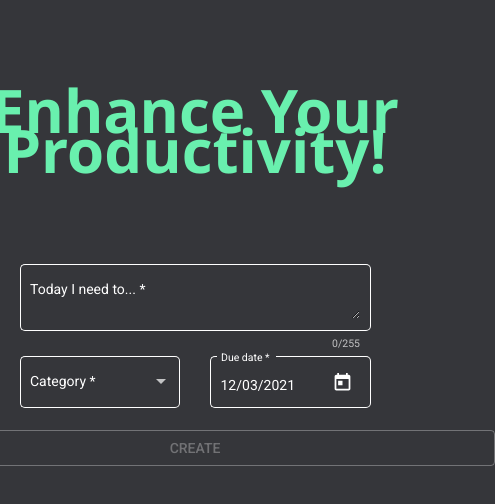
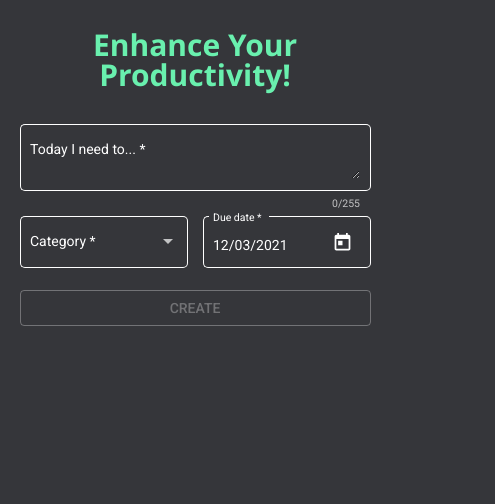
Before and after one commit to JayLeonn/jrl-to-do-app, an Angular app: page /home in a window 390 px wide. Shown: the top 504 px of the page, 495 px wide, since content can reach past the window. Built offline with nearby package versions, Linux system fonts and the light colour scheme.

Commit message:
new category, responsiveness

```diff
--- a/src/app/models/enums/task-category.enum.ts
+++ b/src/app/models/enums/task-category.enum.ts
@@ -4,4 +4,5 @@ export enum TaskCategoryType {
   Sports = 'sports',
   Payment = 'payment',
   Meeting = 'meeting',
+  Other = 'other'
 }
--- a/src/app/modules/not-found/components/not-found/not-found.component.css
+++ b/src/app/modules/not-found/components/not-found/not-found.component.css
@@ -53,9 +53,3 @@ h2.redirect {
 span:focus {
   outline: 0 !important;
 }
-
-@media only screen and (max-width: 1024px) {
-  .error-container {
-    display: none;
-  }
-}
--- a/src/app/pages/home-page/home-page-layout/home-page-layout.component.css
+++ b/src/app/pages/home-page/home-page-layout/home-page-layout.component.css
@@ -19,6 +19,27 @@ h1 {
   margin: 1.5em 0;
   color: var(--primaryColor);
   font-size: 60px;
-  line-height: 40px;
+  line-height: 60px;
   text-align: center;
 }
+
+
+@media only screen and (max-width: 1024px) {
+  h1 {
+    font-size: 40px;
+    line-height: 40px;
+  }
+
+@media only screen and (max-width: 768px) {
+  h1 {
+    font-size: 30px;
+    line-height: 30px;
+    margin: 30px 0;
+  }
+
+  .new-task-actions {
+    position: static;
+  }
+}
+
+}
--- a/src/app/pages/home-page/list-of-tasks/list-of-tasks.component.css
+++ b/src/app/pages/home-page/list-of-tasks/list-of-tasks.component.css
@@ -1,5 +1,6 @@
 .list-of-tasks {
   width: 600px;
+  max-width: 85vw;
   margin: 0 auto;
 }
 
--- a/src/app/pages/home-page/new-task/new-task.component.css
+++ b/src/app/pages/home-page/new-task/new-task.component.css
@@ -9,4 +9,5 @@
 
 .new-task-container {
   width: 600px;
+  max-width: 90vw;
 }
--- a/src/app/pages/home-page/task-container/task-container.component.css
+++ b/src/app/pages/home-page/task-container/task-container.component.css
@@ -114,3 +114,24 @@ div.meeting
   background-color: var(--meetingColor);
   background: var(--meetingColor);
 }
+
+/* Other */
+div.other
+  + ::ng-deep
+  .mat-checkbox-checked.mat-accent
+  .mat-checkbox-background,
+.mat-checkbox-indeterminate.mat-accent .mat-checkbox-background,
+div.other
+  + ::ng-deep
+  .mat-checkbox-checked.mat-accent
+  .mat-checkbox-ripple
+  .mat-ripple-element {
+  background-color: var(--otherColor);
+  background: var(--otherColor);
+}
+
+@media only screen and (max-width: 1024px) {
+    .description, .date{
+        font-size: 12px;
+    }
+}
--- a/src/app/pages/home-page/task-container/task-container.component.html
+++ b/src/app/pages/home-page/task-container/task-container.component.html
@@ -7,7 +7,8 @@
         home: task?.category === TaskCategoryType.Home,
         sports: task?.category === TaskCategoryType.Sports,
         payment: task?.category === TaskCategoryType.Payment,
-        meeting: task?.category === TaskCategoryType.Meeting
+        meeting: task?.category === TaskCategoryType.Meeting,
+        other: task?.category === TaskCategoryType.Other
       }"
     >
       <p class="category-title">{{ task?.category | titlecase }}</p>
--- a/src/app/pages/home-page/task-details/task-details.component.css
+++ b/src/app/pages/home-page/task-details/task-details.component.css
@@ -8,21 +8,55 @@
 }
 
 .details-row .mat-form-field:first-child {
-    padding-right: var(--defaultMargin);
+  padding-right: calc(var(--defaultMargin) / 2);
 }
 
 .details-row .mat-form-field:last-child {
-    padding-left: var(--defaultMargin);
+  padding-left: calc(var(--defaultMargin) / 2);
 }
 
-
-.category-field, .due-date-field {
+.category-field,
+.due-date-field {
   width: 300px;
   max-width: 45vw;
   box-sizing: border-box;
 }
 
 /* Move the default mat-select panel down */
-::ng-deep .category-selection{
-    margin-top: 15% !important;
+::ng-deep .category-selection {
+  margin-top: 20px !important;
 }
+
+.border-work {
+  border-left: 10px solid var(--workColor);
+  color: var(--workColor)
+}
+
+.border-home {
+  border-left: 10px solid var(--homeColor);
+  color: var(--homeColor);
+}
+
+.border-sports {
+  border-left: 10px solid var(--sportsColor);
+  color: var(--sportsColor);
+
+}
+
+.border-payment {
+  border-left: 10px solid var(--paymentColor);
+  color: var(--paymentColor);
+
+}
+
+.border-meeting {
+  border-left: 10px solid var(--meetingColor);
+  color: var(--meetingColor);
+
+}
+
+.border-other {
+  border-left: 10px solid var(--otherColor);
+  color: var(--otherColor);
+
+}
--- a/src/app/pages/home-page/task-details/task-details.component.html
+++ b/src/app/pages/home-page/task-details/task-details.component.html
@@ -26,7 +26,7 @@
         panelClass="category-selection"
         required
       >
-        <mat-option *ngFor="let category of categoryTypes" [value]="category">
+        <mat-option *ngFor="let category of categoryTypes" [value]="category" [ngClass]="'border-' + category">
           {{ category | titlecase }}
         </mat-option>
       </mat-select>
--- a/src/app/services/storage.service.ts
+++ b/src/app/services/storage.service.ts
@@ -13,6 +13,8 @@ export class StorageService {
   public addNewTask(task: Task): void {
     this.tasks.push(task);
     this.setTasksToStorage(this.tasks);
+    this.setTasksToStorage([task]);
+
   }
 
   public setTasksToStorage(tasks: Task[]): void {
--- a/src/styles.css
+++ b/src/styles.css
@@ -26,7 +26,7 @@
   --sportsColor: #ff8a65;
   --paymentColor: #ffd54f;
   --meetingColor: #ba68c8;
-
+  --otherColor: #e8eaf6;
 }
 
 body {
@@ -97,3 +97,8 @@ a {
   background-color: var(--meetingColor);
   color: var(--meetingColor);
 }
+
+.other {
+  background-color: var(--otherColor);
+  color: var(--otherColor);
+}
```
Lines whose indentation alone changed are shown as unchanged.
